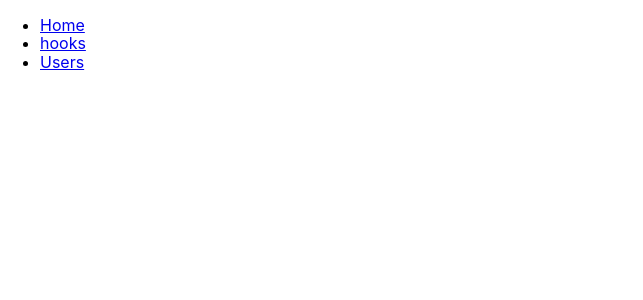
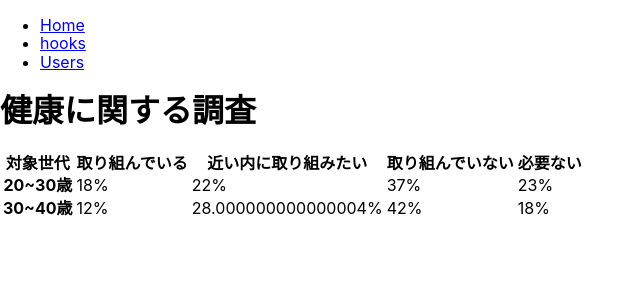
Before and after one commit to yohira0616/react-sandbox, a React (Create React App) app: page /enquete in a window 1280 px wide. Shown: the top 300 px of the page, without its empty margins (0-643 px from the left). Built offline with nearby package versions, Linux system fonts and the light colour scheme.

Commit message:
enquete refactor

```diff
--- a/src/AppRouter.tsx
+++ b/src/AppRouter.tsx
@@ -2,6 +2,7 @@ import React from "react";
 import { BrowserRouter as Router, Route, Link } from "react-router-dom";
 import TodoList from "./TodoList";
 import { UserStateSample } from "./UseStateSample";
+import Enquete from "./Enquete";
 
 function Users() {
   return <h2>Users</h2>;
@@ -28,6 +29,7 @@ function AppRouter() {
         <Route path="/" exact component={TodoList}/>
         <Route path="/about/" component={UserStateSample}/>
         <Route path="/users/" component={Users}/>
+        <Route path="/enquete/" component={Enquete}/>
       </div>
     </Router>
   );
--- /dev/null
+++ b/src/Enquete.tsx
@@ -0,0 +1,17 @@
+import THead from "./thead";
+import TBody from "./tbody";
+
+import { rows } from "./data";
+import * as React from "react";
+
+const Enquete: React.FC = () => (
+  <div>
+    <h1>健康に関する調査</h1>
+    <table>
+      <THead></THead>
+      <TBody rows={rows}/>
+    </table>
+  </div>
+);
+
+export default Enquete;
--- a/src/index.tsx
+++ b/src/index.tsx
@@ -1,7 +1,6 @@
 import React from "react";
 import ReactDOM from "react-dom";
 import "./index.css";
-import TodoList from "./TodoList";
 import * as serviceWorker from "./serviceWorker";
 import "normalize.css";
 import store from "./stores/CounterStore";
--- /dev/null
+++ b/src/thead.tsx
@@ -0,0 +1,15 @@
+import * as React from "react";
+
+const THead: React.FC = () => (
+  <thead>
+  <tr>
+    <th>対象世代</th>
+    <th>取り組んでいる</th>
+    <th>近い内に取り組みたい</th>
+    <th>取り組んでいない</th>
+    <th>必要ない</th>
+  </tr>
+  </thead>
+);
+
+export default THead;
```
